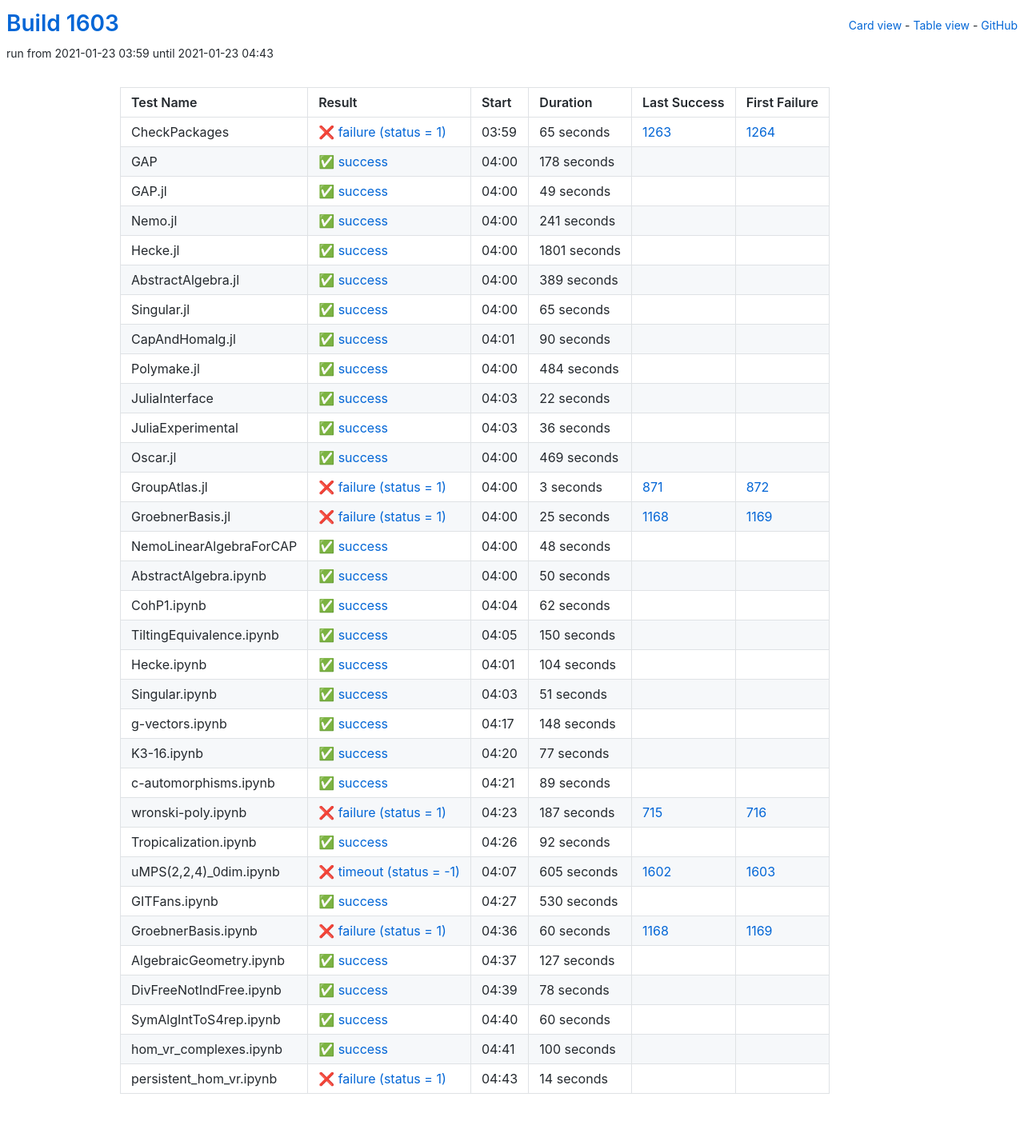
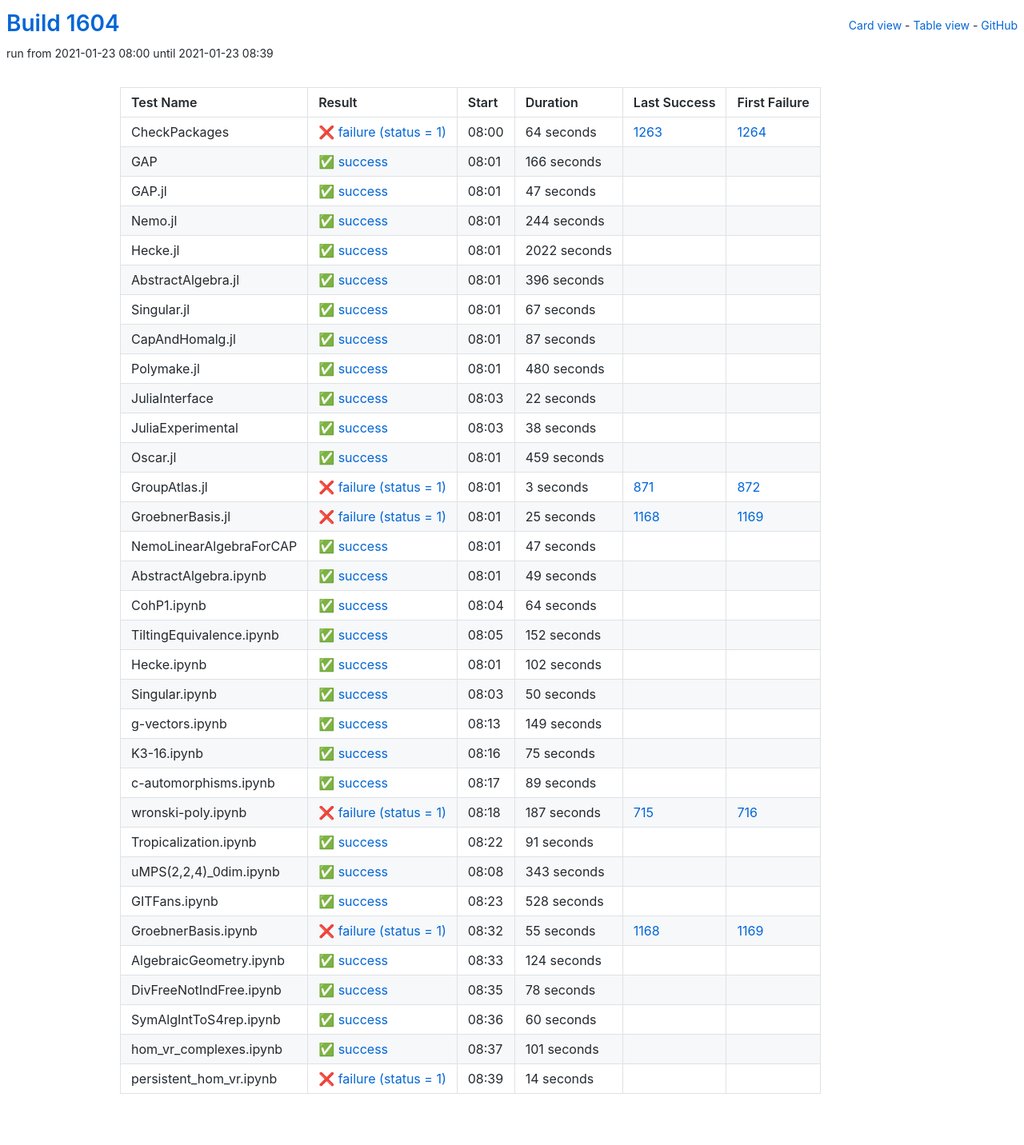
Before and after one commit to oscar-system/oscar-ci-status-stable, a Jekyll site: the page built from table.html, in a window 1280 px wide. Shown: the whole page at 80% size. Built offline with Jekyll 4.4.1, drawn with Linux system fonts in a browser that asks for light colours.

Commit message:
Build #1604

```diff
--- a/_data/ci.yml
+++ b/_data/ci.yml
@@ -1,6 +1,6 @@
 ---
-build: 1603
-build_url: https://oscarci.mathematik.uni-kl.de/job/oscar-stable/1603/
+build: 1604
+build_url: https://oscarci.mathematik.uni-kl.de/job/oscar-stable/1604/
 job: oscar-stable
 organization: oscar-system
 repo: oscar-ci-status-stable
@@ -8,116 +8,116 @@ repourl: https://github.com/oscar-system/oscar-ci-status-stable
 tests:
 - name: CheckPackages
   id: checkpackages
-  log: https://oscarci.mathematik.uni-kl.de/job/oscar-stable/1603/artifact/logs/build-1603/CheckPackages.log
-  start: 2021-01-23 03:59
+  log: https://oscarci.mathematik.uni-kl.de/job/oscar-stable/1604/artifact/logs/build-1604/CheckPackages.log
+  start: 2021-01-23 08:00
   success: false
   exitcode: 1
   status: failure
-  duration: 65
+  duration: 64
   last_success: 1263
   last_success_url: https://oscarci.mathematik.uni-kl.de/job/oscar-stable/1263/
   first_failure: 1264
   first_failure_url: https://oscarci.mathematik.uni-kl.de/job/oscar-stable/1264/
 - name: GAP
   id: gap
-  log: https://oscarci.mathematik.uni-kl.de/job/oscar-stable/1603/artifact/logs/build-1603/GAP.log
-  start: 2021-01-23 04:00
+  log: https://oscarci.mathematik.uni-kl.de/job/oscar-stable/1604/artifact/logs/build-1604/GAP.log
+  start: 2021-01-23 08:01
   success: true
   exitcode: 0
   status: success
-  duration: 178
+  duration: 166
   last_success: false
   last_success_url:
   first_failure: false
   first_failure_url:
 - name: GAP.jl
   id: gap-jl
-  log: https://oscarci.mathematik.uni-kl.de/job/oscar-stable/1603/artifact/logs/build-1603/GAP.jl.log
-  start: 2021-01-23 04:00
+  log: https://oscarci.mathematik.uni-kl.de/job/oscar-stable/1604/artifact/logs/build-1604/GAP.jl.log
+  start: 2021-01-23 08:01
   success: true
   exitcode: 0
   status: success
-  duration: 49
+  duration: 47
   last_success: false
   last_success_url:
   first_failure: false
   first_failure_url:
 - name: Nemo.jl
   id: nemo-jl
-  log: https://oscarci.mathematik.uni-kl.de/job/oscar-stable/1603/artifact/logs/build-1603/Nemo.jl.log
-  start: 2021-01-23 04:00
+  log: https://oscarci.mathematik.uni-kl.de/job/oscar-stable/1604/artifact/logs/build-1604/Nemo.jl.log
+  start: 2021-01-23 08:01
   success: true
   exitcode: 0
   status: success
-  duration: 241
+  duration: 244
   last_success: false
   last_success_url:
   first_failure: false
   first_failure_url:
 - name: Hecke.jl
   id: hecke-jl
-  log: https://oscarci.mathematik.uni-kl.de/job/oscar-stable/1603/artifact/logs/build-1603/Hecke.jl.log
-  start: 2021-01-23 04:00
+  log: https://oscarci.mathematik.uni-kl.de/job/oscar-stable/1604/artifact/logs/build-1604/Hecke.jl.log
+  start: 2021-01-23 08:01
   success: true
   exitcode: 0
   status: success
-  duration: 1801
+  duration: 2022
   last_success: false
   last_success_url:
   first_failure: false
   first_failure_url:
 - name: AbstractAlgebra.jl
   id: abstractalgebra-jl
-  log: https://oscarci.mathematik.uni-kl.de/job/oscar-stable/1603/artifact/logs/build-1603/AbstractAlgebra.jl.log
-  start: 2021-01-23 04:00
+  log: https://oscarci.mathematik.uni-kl.de/job/oscar-stable/1604/artifact/logs/build-1604/AbstractAlgebra.jl.log
+  start: 2021-01-23 08:01
   success: true
   exitcode: 0
   status: success
-  duration: 389
+  duration: 396
   last_success: false
   last_success_url:
   first_failure: false
   first_failure_url:
 - name: Singular.jl
   id: singular-jl
-  log: https://oscarci.mathematik.uni-kl.de/job/oscar-stable/1603/artifact/logs/build-1603/Singular.jl.log
-  start: 2021-01-23 04:00
+  log: https://oscarci.mathematik.uni-kl.de/job/oscar-stable/1604/artifact/logs/build-1604/Singular.jl.log
+  start: 2021-01-23 08:01
   success: true
   exitcode: 0
   status: success
-  duration: 65
+  duration: 67
   last_success: false
   last_success_url:
   first_failure: false
   first_failure_url:
 - name: CapAndHomalg.jl
   id: capandhomalg-jl
-  log: https://oscarci.mathematik.uni-kl.de/job/oscar-stable/1603/artifact/logs/build-1603/CapAndHomalg.jl.log
-  start: 2021-01-23 04:01
+  log: https://oscarci.mathematik.uni-kl.de/job/oscar-stable/1604/artifact/logs/build-1604/CapAndHomalg.jl.log
+  start: 2021-01-23 08:01
   success: true
   exitcode: 0
   status: success
-  duration: 90
+  duration: 87
   last_success: false
   last_success_url:
   first_failure: false
   first_failure_url:
 - name: Polymake.jl
   id: polymake-jl
-  log: https://oscarci.mathematik.uni-kl.de/job/oscar-stable/1603/artifact/logs/build-1603/Polymake.jl.log
-  start: 2021-01-23 04:00
+  log: https://oscarci.mathematik.uni-kl.de/job/oscar-stable/1604/artifact/logs/build-1604/Polymake.jl.log
+  start: 2021-01-23 08:01
   success: true
   exitcode: 0
   status: success
-  duration: 484
+  duration: 480
   last_success: false
   last_success_url:
   first_failure: false
   first_failure_url:
 - name: JuliaInterface
   id: juliainterface
-  log: https://oscarci.mathematik.uni-kl.de/job/oscar-stable/1603/artifact/logs/build-1603/JuliaInterface.log
-  start: 2021-01-23 04:03
+  log: https://oscarci.mathematik.uni-kl.de/job/oscar-stable/1604/artifact/logs/build-1604/JuliaInterface.log
+  start: 2021-01-23 08:03
   success: true
   exitcode: 0
   status: success
@@ -128,32 +128,32 @@ tests:
   first_failure_url:
 - name: JuliaExperimental
   id: juliaexperimental
-  log: https://oscarci.mathematik.uni-kl.de/job/oscar-stable/1603/artifact/logs/build-1603/JuliaExperimental.log
-  start: 2021-01-23 04:03
+  log: https://oscarci.mathematik.uni-kl.de/job/oscar-stable/1604/artifact/logs/build-1604/JuliaExperimental.log
+  start: 2021-01-23 08:03
   success: true
   exitcode: 0
   status: success
-  duration: 36
+  duration: 38
   last_success: false
   last_success_url:
   first_failure: false
   first_failure_url:
 - name: Oscar.jl
   id: oscar-jl
-  log: https://oscarci.mathematik.uni-kl.de/job/oscar-stable/1603/artifact/logs/build-1603/Oscar.jl.log
-  start: 2021-01-23 04:00
+  log: https://oscarci.mathematik.uni-kl.de/job/oscar-stable/1604/artifact/logs/build-1604/Oscar.jl.log
+  start: 2021-01-23 08:01
   success: true
   exitcode: 0
   status: success
-  duration: 469
+  duration: 459
   last_success: false
   last_success_url:
   first_failure: false
   first_failure_url:
 - name: GroupAtlas.jl
   id: groupatlas-jl
-  log: https://oscarci.mathematik.uni-kl.de/job/oscar-stable/1603/artifact/logs/build-1603/GroupAtlas.jl.log
-  start: 2021-01-23 04:00
+  log: https://oscarci.mathematik.uni-kl.de/job/oscar-stable/1604/artifact/logs/build-1604/GroupAtlas.jl.log
+  start: 2021-01-23 08:01
   success: false
   exitcode: 1
   status: failure
@@ -164,8 +164,8 @@ tests:
   first_failure_url: https://oscarci.mathematik.uni-kl.de/job/oscar-stable/872/
 - name: GroebnerBasis.jl
   id: groebnerbasis-jl
-  log: https://oscarci.mathematik.uni-kl.de/job/oscar-stable/1603/artifact/logs/build-1603/GroebnerBasis.jl.log
-  start: 2021-01-23 04:00
+  log: https://oscarci.mathematik.uni-kl.de/job/oscar-stable/1604/artifact/logs/build-1604/GroebnerBasis.jl.log
+  start: 2021-01-23 08:01
   success: false
   exitcode: 1
   status: failure
@@ -176,20 +176,68 @@ tests:
   first_failure_url: https://oscarci.mathematik.uni-kl.de/job/oscar-stable/1169/
 - name: NemoLinearAlgebraForCAP
   id: nemolinearalgebraforcap
-  log: https://oscarci.mathematik.uni-kl.de/job/oscar-stable/1603/artifact/logs/build-1603/NemoLinearAlgebraForCAP.log
-  start: 2021-01-23 04:00
+  log: https://oscarci.mathematik.uni-kl.de/job/oscar-stable/1604/artifact/logs/build-1604/NemoLinearAlgebraForCAP.log
+  start: 2021-01-23 08:01
   success: true
   exitcode: 0
   status: success
-  duration: 48
+  duration: 47
   last_success: false
   last_success_url:
   first_failure: false
   first_failure_url:
 - name: AbstractAlgebra.ipynb
   id: abstractalgebra-ipynb
-  log: https://oscarci.mathematik.uni-kl.de/job/oscar-stable/1603/artifact/logs/build-1603/AbstractAlgebra.ipynb.log
-  start: 2021-01-23 04:00
+  log: https://oscarci.mathematik.uni-kl.de/job/oscar-stable/1604/artifact/logs/build-1604/AbstractAlgebra.ipynb.log
+  start: 2021-01-23 08:01
+  success: true
+  exitcode: 0
+  status: success
+  duration: 49
+  last_success: false
+  last_success_url:
+  first_failure: false
+  first_failure_url:
+- name: CohP1.ipynb
+  id: cohp1-ipynb
+  log: https://oscarci.mathematik.uni-kl.de/job/oscar-stable/1604/artifact/logs/build-1604/CohP1.ipynb.log
+  start: 2021-01-23 08:04
+  success: true
+  exitcode: 0
+  status: success
+  duration: 64
+  last_success: false
+  last_success_url:
+  first_failure: false
+  first_failure_url:
+- name: TiltingEquivalence.ipynb
+  id: tiltingequivalence-ipynb
+  log: https://oscarci.mathematik.uni-kl.de/job/oscar-stable/1604/artifact/logs/build-1604/TiltingEquivalence.ipynb.log
+  start: 2021-01-23 08:05
+  success: true
+  exitcode: 0
+  status: success
+  duration: 152
+  last_success: false
+  last_success_url:
+  first_failure: false
+  first_failure_url:
+- name: Hecke.ipynb
+  id: hecke-ipynb
+  log: https://oscarci.mathematik.uni-kl.de/job/oscar-stable/1604/artifact/logs/build-1604/Hecke.ipynb.log
+  start: 2021-01-23 08:01
+  success: true
+  exitcode: 0
+  status: success
+  duration: 102
+  last_success: false
+  last_success_url:
+  first_failure: false
+  first_failure_url:
+- name: Singular.ipynb
+  id: singular-ipynb
+  log: https://oscarci.mathematik.uni-kl.de/job/oscar-stable/1604/artifact/logs/build-1604/Singular.ipynb.log
+  start: 2021-01-23 08:03
   success: true
   exitcode: 0
   status: success
@@ -198,82 +246,34 @@ tests:
   last_success_url:
   first_failure: false
   first_failure_url:
-- name: CohP1.ipynb
-  id: cohp1-ipynb
-  log: https://oscarci.mathematik.uni-kl.de/job/oscar-stable/1603/artifact/logs/build-1603/CohP1.ipynb.log
-  start: 2021-01-23 04:04
+- name: g-vectors.ipynb
+  id: g-vectors-ipynb
+  log: https://oscarci.mathematik.uni-kl.de/job/oscar-stable/1604/artifact/logs/build-1604/g-vectors.ipynb.log
+  start: 2021-01-23 08:13
   success: true
   exitcode: 0
   status: success
-  duration: 62
-  last_success: false
-  last_success_url:
-  first_failure: false
-  first_failure_url:
-- name: TiltingEquivalence.ipynb
-  id: tiltingequivalence-ipynb
-  log: https://oscarci.mathematik.uni-kl.de/job/oscar-stable/1603/artifact/logs/build-1603/TiltingEquivalence.ipynb.log
-  start: 2021-01-23 04:05
-  success: true
-  exitcode: 0
-  status: success
-  duration: 150
-  last_success: false
-  last_success_url:
-  first_failure: false
-  first_failure_url:
-- name: Hecke.ipynb
-  id: hecke-ipynb
-  log: https://oscarci.mathematik.uni-kl.de/job/oscar-stable/1603/artifact/logs/build-1603/Hecke.ipynb.log
-  start: 2021-01-23 04:01
-  success: true
-  exitcode: 0
-  status: success
-  duration: 104
-  last_success: false
-  last_success_url:
-  first_failure: false
-  first_failure_url:
-- name: Singular.ipynb
-  id: singular-ipynb
-  log: https://oscarci.mathematik.uni-kl.de/job/oscar-stable/1603/artifact/logs/build-1603/Singular.ipynb.log
-  start: 2021-01-23 04:03
-  success: true
-  exitcode: 0
-  status: success
-  duration: 51
-  last_success: false
-  last_success_url:
-  first_failure: false
-  first_failure_url:
-- name: g-vectors.ipynb
-  id: g-vectors-ipynb
-  log: https://oscarci.mathematik.uni-kl.de/job/oscar-stable/1603/artifact/logs/build-1603/g-vectors.ipynb.log
-  start: 2021-01-23 04:17
-  success: true
-  exitcode: 0
-  status: success
-  duration: 148
+  duration: 149
   last_success: false
   last_success_url:
   first_failure: false
   first_failure_url:
 - name: K3-16.ipynb
   id: k3-16-ipynb
-  log: https://oscarci.mathematik.uni-kl.de/job/oscar-stable/1603/artifact/logs/build-1603/K3-16.ipynb.log
-  start: 2021-01-23 04:20
+  log: https://oscarci.mathematik.uni-kl.de/job/oscar-stable/1604/artifact/logs/build-1604/K3-16.ipynb.log
+  start: 2021-01-23 08:16
   success: true
   exitcode: 0
   status: success
-  duration: 77
+  duration: 75
   last_success: false
   last_success_url:
   first_failure: false
   first_failure_url:
 - name: c-automorphisms.ipynb
   id: c-automorphisms-ipynb
-  log: https://oscarci.mathematik.uni-kl.de/job/oscar-stable/1603/artifact/logs/build-1603/c-automorphisms.ipynb.log
-  start: 2021-01-23 04:21
+  log: https://oscarci.mathematik.uni-kl.de/job/oscar-stable/1604/artifact/logs/build-1604/c-automorphisms.ipynb.log
+  start: 2021-01-23 08:17
   success: true
   exitcode: 0
   status: success
@@ -284,8 +284,8 @@ tests:
   first_failure_url:
 - name: wronski-poly.ipynb
   id: wronski-poly-ipynb
-  log: https://oscarci.mathematik.uni-kl.de/job/oscar-stable/1603/artifact/logs/build-1603/wronski-poly.ipynb.log
-  start: 2021-01-23 04:23
+  log: https://oscarci.mathematik.uni-kl.de/job/oscar-stable/1604/artifact/logs/build-1604/wronski-poly.ipynb.log
+  start: 2021-01-23 08:18
   success: false
   exitcode: 1
   status: failure
@@ -296,68 +296,68 @@ tests:
   first_failure_url: https://oscarci.mathematik.uni-kl.de/job/oscar-stable/716/
 - name: Tropicalization.ipynb
   id: tropicalization-ipynb
-  log: https://oscarci.mathematik.uni-kl.de/job/oscar-stable/1603/artifact/logs/build-1603/Tropicalization.ipynb.log
-  start: 2021-01-23 04:26
+  log: https://oscarci.mathematik.uni-kl.de/job/oscar-stable/1604/artifact/logs/build-1604/Tropicalization.ipynb.log
+  start: 2021-01-23 08:22
   success: true
   exitcode: 0
   status: success
-  duration: 92
+  duration: 91
   last_success: false
   last_success_url:
   first_failure: false
   first_failure_url:
 - name: uMPS(2,2,4)_0dim.ipynb
   id: umps-2-2-4-0dim-ipynb
-  log: https://oscarci.mathematik.uni-kl.de/job/oscar-stable/1603/artifact/logs/build-1603/uMPS-2-2-4-_0dim.ipynb.log
-  start: 2021-01-23 04:07
-  success: false
-  exitcode: -1
-  status: timeout
-  duration: 605
-  last_success: 1602
-  last_success_url: https://oscarci.mathematik.uni-kl.de/job/oscar-stable/1602/
-  first_failure: 1603
-  first_failure_url: https://oscarci.mathematik.uni-kl.de/job/oscar-stable/1603/
-- name: GITFans.ipynb
-  id: gitfans-ipynb
-  log: https://oscarci.mathematik.uni-kl.de/job/oscar-stable/1603/artifact/logs/build-1603/GITFans.ipynb.log
-  start: 2021-01-23 04:27
+  log: https://oscarci.mathematik.uni-kl.de/job/oscar-stable/1604/artifact/logs/build-1604/uMPS-2-2-4-_0dim.ipynb.log
+  start: 2021-01-23 08:08
   success: true
   exitcode: 0
   status: success
-  duration: 530
+  duration: 343
+  last_success: false
+  last_success_url:
+  first_failure: false
+  first_failure_url:
+- name: GITFans.ipynb
+  id: gitfans-ipynb
+  log: https://oscarci.mathematik.uni-kl.de/job/oscar-stable/1604/artifact/logs/build-1604/GITFans.ipynb.log
+  start: 2021-01-23 08:23
+  success: true
+  exitcode: 0
+  status: success
+  duration: 528
   last_success: false
   last_success_url:
   first_failure: false
   first_failure_url:
 - name: GroebnerBasis.ipynb
   id: groebnerbasis-ipynb
-  log: https://oscarci.mathematik.uni-kl.de/job/oscar-stable/1603/artifact/logs/build-1603/GroebnerBasis.ipynb.log
-  start: 2021-01-23 04:36
+  log: https://oscarci.mathematik.uni-kl.de/job/oscar-stable/1604/artifact/logs/build-1604/GroebnerBasis.ipynb.log
+  start: 2021-01-23 08:32
   success: false
   exitcode: 1
   status: failure
-  duration: 60
+  duration: 55
   last_success: 1168
   last_success_url: https://oscarci.mathematik.uni-kl.de/job/oscar-stable/1168/
   first_failure: 1169
   first_failure_url: https://oscarci.mathematik.uni-kl.de/job/oscar-stable/1169/
 - name: AlgebraicGeometry.ipynb
   id: algebraicgeometry-ipynb
-  log: https://oscarci.mathematik.uni-kl.de/job/oscar-stable/1603/artifact/logs/build-1603/AlgebraicGeometry.ipynb.log
-  start: 2021-01-23 04:37
+  log: https://oscarci.mathematik.uni-kl.de/job/oscar-stable/1604/artifact/logs/build-1604/AlgebraicGeometry.ipynb.log
+  start: 2021-01-23 08:33
   success: true
   exitcode: 0
   status: success
-  duration: 127
+  duration: 124
   last_success: false
   last_success_url:
   first_failure: false
   first_failure_url:
 - name: DivFreeNotIndFree.ipynb
   id: divfreenotindfree-ipynb
-  log: https://oscarci.mathematik.uni-kl.de/job/oscar-stable/1603/artifact/logs/build-1603/DivFreeNotIndFree.ipynb.log
-  start: 2021-01-23 04:39
+  log: https://oscarci.mathematik.uni-kl.de/job/oscar-stable/1604/artifact/logs/build-1604/DivFreeNotIndFree.ipynb.log
+  start: 2021-01-23 08:35
   success: true
   exitcode: 0
   status: success
@@ -368,8 +368,8 @@ tests:
   first_failure_url:
 - name: SymAlgIntToS4rep.ipynb
   id: symalginttos4rep-ipynb
-  log: https://oscarci.mathematik.uni-kl.de/job/oscar-stable/1603/artifact/logs/build-1603/SymAlgIntToS4rep.ipynb.log
-  start: 2021-01-23 04:40
+  log: https://oscarci.mathematik.uni-kl.de/job/oscar-stable/1604/artifact/logs/build-1604/SymAlgIntToS4rep.ipynb.log
+  start: 2021-01-23 08:36
   success: true
   exitcode: 0
   status: success
@@ -380,20 +380,20 @@ tests:
   first_failure_url:
 - name: hom_vr_complexes.ipynb
   id: hom-vr-complexes-ipynb
-  log: https://oscarci.mathematik.uni-kl.de/job/oscar-stable/1603/artifact/logs/build-1603/hom_vr_complexes.ipynb.log
-  start: 2021-01-23 04:41
+  log: https://oscarci.mathematik.uni-kl.de/job/oscar-stable/1604/artifact/logs/build-1604/hom_vr_complexes.ipynb.log
+  start: 2021-01-23 08:37
   success: true
   exitcode: 0
   status: success
-  duration: 100
+  duration: 101
   last_success: false
   last_success_url:
   first_failure: false
   first_failure_url:
 - name: persistent_hom_vr.ipynb
   id: persistent-hom-vr-ipynb
-  log: https://oscarci.mathematik.uni-kl.de/job/oscar-stable/1603/artifact/logs/build-1603/persistent_hom_vr.ipynb.log
-  start: 2021-01-23 04:43
+  log: https://oscarci.mathematik.uni-kl.de/job/oscar-stable/1604/artifact/logs/build-1604/persistent_hom_vr.ipynb.log
+  start: 2021-01-23 08:39
   success: false
   exitcode: 1
   status: failure
```
Also changed, not shown: README.md.
